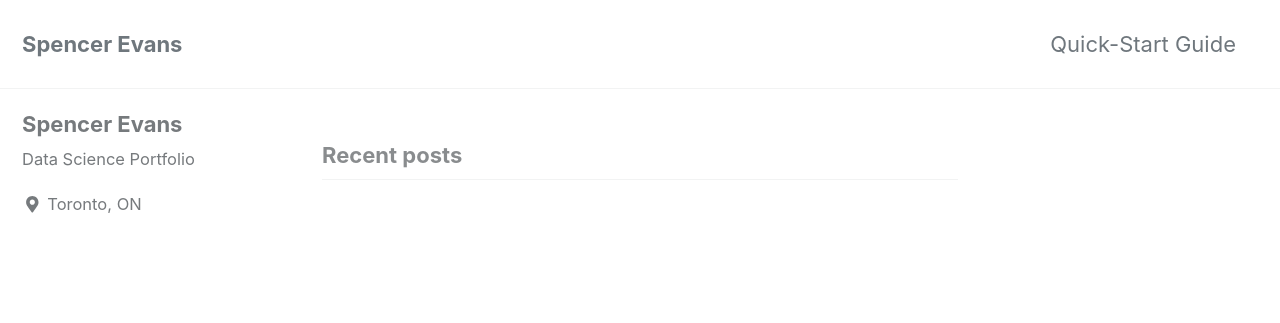
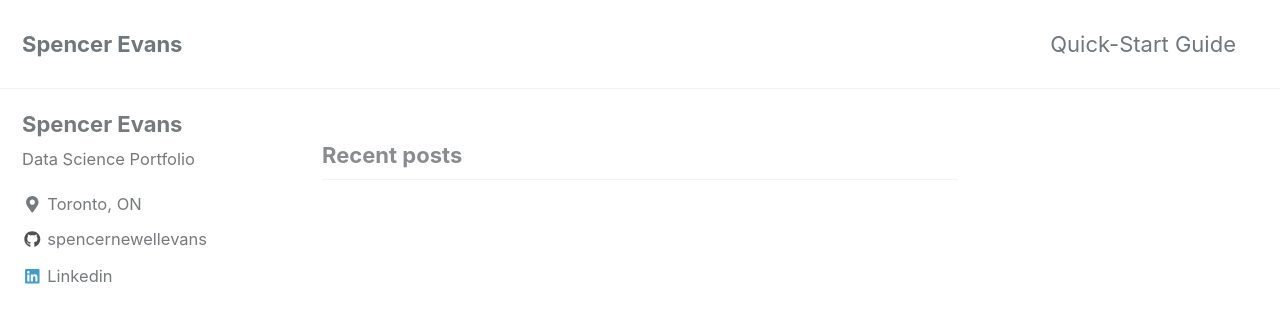
Before and after one commit to spencernewellevans/spencernewellevans.github.io, a Jekyll site: the page built from index.html, in a window 1280 px wide and 900 px high. Shown: the top 323 px of the window. Built offline with Jekyll 4.4.1, drawn with Linux system fonts in a browser that asks for light colours; cached includes are drawn as plain includes; the list of posts is cut into pages by our own code.

Commit message:
New portfolio website

```diff
--- a/_config.yml
+++ b/_config.yml
@@ -126,10 +126,13 @@ author:
       # url: "https://facebook.com/"
     - label: "spencernewellevans"
       icon: "fab fa-fw fa-github"
-      # url: "https://github.com/"
+      url: "https://github.com/spencernewellevans"
     - label: "Instagram"
       icon: "fab fa-fw fa-instagram"
       # url: "https://instagram.com/"
+    - label: "Linkedin"
+      icon: "fab fa-fw fa-linkedin"
+      url: "https://www.linkedin.com/in/spencer-evans-9a1b0814a/"
 
 # Site Footer
 footer:
```
